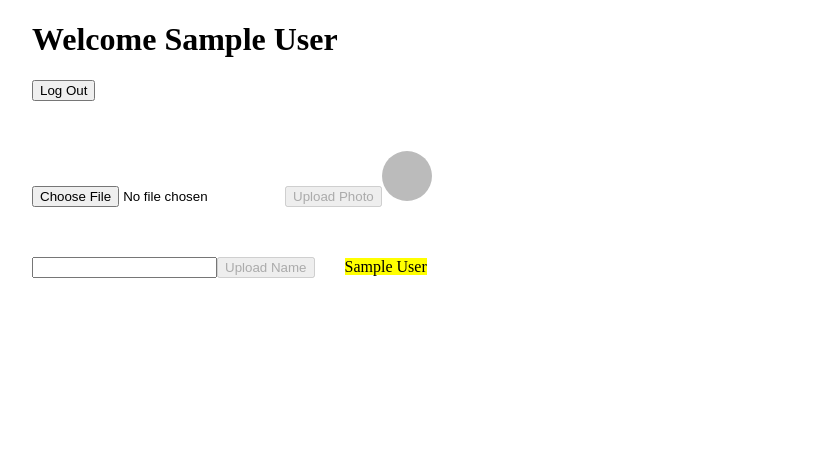
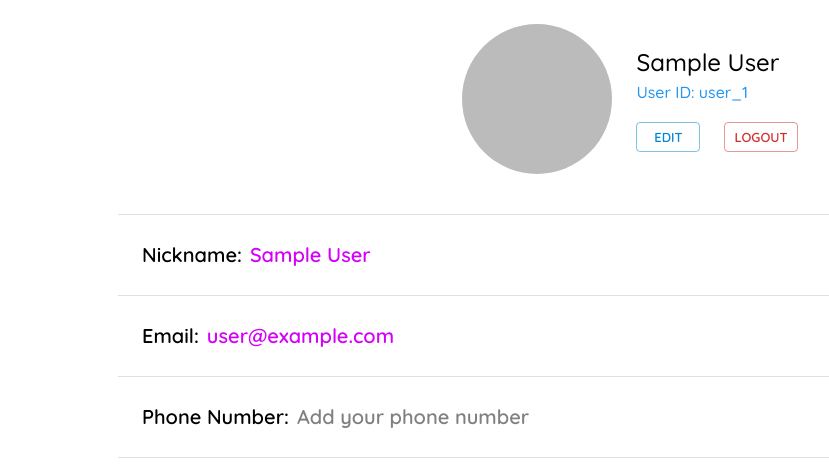
Before and after one commit to Ramil3107/my-pet-project, a React (Create React App) app: page /profile in a window 1280 px wide. Shown: the top 466 px of the page, without its empty margins (18-847 px from the left). Built offline with nearby package versions, Linux system fonts and the light colour scheme; no server answers; sample sign-in values are in the browser's storage.

Commit message:
create profile page

```diff
--- a/src/App.js
+++ b/src/App.js
@@ -53,7 +53,8 @@ function App() {
           photoURL: userAuth.photoURL,
           email: userAuth.email,
           token: userAuth.accessToken,
-          id: userAuth.uid
+          id: userAuth.uid,
+          phoneNumber: userAuth.phoneNumber,
         }))
       } else {
         dispatch(removeUser())
--- a/src/hooks/useAuth.js
+++ b/src/hooks/useAuth.js
@@ -2,7 +2,7 @@ import { useSelector } from "react-redux";
 
 
 export function useAuth() {
-    const { email, token, id, photoURL, displayName } = useSelector(state => state.user)
+    const { email, token, id, photoURL, displayName, phoneNumber, } = useSelector(state => state.user)
 
     return {
         isAuth: !!email,
@@ -11,5 +11,6 @@ export function useAuth() {
         id,
         photoURL,
         displayName,
+        phoneNumber
     }
 }
--- a/src/pages/auth/redux/thunks.js
+++ b/src/pages/auth/redux/thunks.js
@@ -15,7 +15,8 @@ export const signInThunk = createAsyncThunk(
                     photoURL: user.photoURL,
                     email: user.email,
                     token: user.accessToken,
-                    id: user.uid
+                    id: user.uid,
+                    phoneNumber: user.phoneNumber,
                 }))
             })
             .catch((error) => {
--- a/src/pages/auth/redux/userSlice.js
+++ b/src/pages/auth/redux/userSlice.js
@@ -8,6 +8,7 @@ const initialState = {
     id: null,
     photoURL: null,
     displayName: null,
+    phoneNumber: null,
 }
 
 const userSlice = createSlice({
@@ -20,6 +21,7 @@ const userSlice = createSlice({
             state.email = action.payload.email;
             state.token = action.payload.token;
             state.id = action.payload.id;
+            state.phoneNumber = action.payload.phoneNumber;
         },
         removeUser(state) {
             state.displayName = null
--- a/src/pages/profile/Profile.js
+++ b/src/pages/profile/Profile.js
@@ -5,18 +5,22 @@ import { useDispatch } from "react-redux"
 import { useAuth } from "../../hooks/useAuth"
 import { removeUser, setDisplayName, setPhotoUrl } from "../auth/redux/userSlice"
 import defaultAvatar from "../../assets/defaultAvatar.png"
+import { Box } from "@mui/system"
+import { Avatar, Button, Divider, Grid, Input, Typography } from "@mui/material"
+import { blue } from "@mui/material/colors"
 
 
 
 
 const Profile = () => {
-    const { email, id, photoURL, displayName } = useAuth()
+    const { email, id, photoURL, displayName, phoneNumber } = useAuth()
     const { currentUser } = getAuth()
     const auth = getAuth()
     const storage = getStorage()
     const dispatch = useDispatch()
     const [photo, setPhoto] = useState(null)
     const [name, setName] = useState("")
+    let [editMode, setEditMode] = useState(false)
 
     const browseFileHandler = (e) => {
         setPhoto(e.target.files[0])
@@ -40,12 +44,81 @@ const Profile = () => {
     const uploadName = async (name) => {
         const nameUpdate = await updateProfile(currentUser, { displayName: name })
         dispatch(setDisplayName(currentUser.displayName))
-
+        console.log(currentUser)
         alert("Name Changed!")
     }
 
     return (
-        <div style={{ marginLeft: 50 }}>
+        <>
+            {
+                !editMode ?
+                    <Box sx={{ width: "100%", mt: 3, ml: 1, mr: 1, }}>
+
+                        <Box sx={{ display: "flex", alignItems: "center", justifyContent: "center", flexWrap: "wrap" }}>
+                            <Avatar sx={{ width: 150, height: 150 }} src={photoURL} />
+                            <Box sx={{ ml: 3 }}>
+                                <Typography variant="h5" >{displayName}</Typography>
+                                <Typography sx={{ mb: 2 }} color={blue[500]} variant="subtitle1">User ID: {id}</Typography>
+                                <Button
+                                    sx={{ mr: 3 }}
+                                    size="small"
+                                    variant="outlined"
+                                    color="info"
+                                    onClick={() => setEditMode(!editMode)}
+                                >
+                                    Edit
+                                </Button>
+                                <Button
+                                    size="small"
+                                    variant="outlined"
+                                    color="error"
+                                    onClick={logoutHandler}
+                                >
+                                    Logout
+                                </Button>
+                            </Box>
+                        </Box>
+
+                        <Box sx={{ display: "flex", justifyContent: "center", flexWrap: "wrap" }}>
+                            <Box sx={{ ml: 0, width: "80%", display: "flex", flexDirection: "column", flexWrap: "wrap" }}>
+                                <Divider variant="fullwidth" color="white" sx={{ mt: 5, color: "black", display: "block" }} />
+                                <Box sx={{ display: "flex", flexWrap: "wrap", p: 3 }}>
+                                    <Typography sx={{ mr: 1 }} variant="h6">
+                                        Nickname:
+                                    </Typography>
+                                    <Typography
+                                        variant="h6"
+                                        color={displayName ? "secondary" : "GrayText"}
+                                    >
+                                        {displayName || "Add your nickname"}
+                                    </Typography>
+                                </Box>
+                                <Divider variant="fullwidth" color="white" sx={{ color: "black" }} />
+                                <Box sx={{ display: "flex", flexWrap: "wrap", p: 3 }}>
+                                    <Typography sx={{ mr: 1 }} variant="h6">
+                                        Email:
+                                    </Typography>
+                                    <Typography variant="h6" color="secondary">{email}</Typography>
+                                </Box>
+                                <Divider variant="fullwidth" color="white" sx={{ color: "black" }} />
+                                <Box sx={{ display: "flex", p: 3 }}>
+                                    <Typography sx={{ mr: 1, flexWrap: "wrap", }} variant="h6">
+                                        Phone Number:
+                                    </Typography>
+                                    <Typography
+                                        variant="h6"
+                                        color={phoneNumber ? "secondary" : "GrayText"}
+                                    >
+                                        {phoneNumber || "Add your phone number"}
+                                    </Typography>
+                                </Box>
+                                <Divider variant="fullwidth" color="white" sx={{ color: "black" }} />
+                            </Box>
+                        </Box>
+
+                    </Box>
+                    :
+                    <>
                         <h1>Welcome {displayName ? displayName : email}</h1>
                         <button onClick={logoutHandler}>Log Out</button>
                         <div style={{ marginTop: 50 }}>
@@ -60,9 +133,11 @@ const Profile = () => {
                         <div style={{ marginTop: 50 }}>
                             <input type="text" value={name} onChange={(e) => setName(e.target.value)} />
                             <button disabled={!name} onClick={() => uploadName(name)}>Upload Name</button>
-                <mark style={{marginLeft:30}}>{displayName ? displayName : "Set your name"}</mark>
+                            <mark style={{ marginLeft: 30 }}>{displayName ? displayName : "Set your name"}</mark>
                         </div>
-        </div>
+                    </>
+            }
+        </>
     )
 }
 
```
Lines whose indentation alone changed are shown as unchanged.
